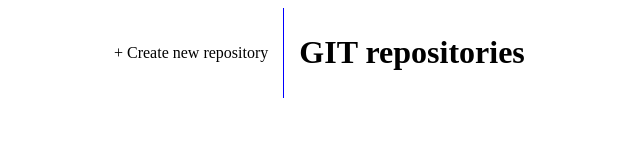
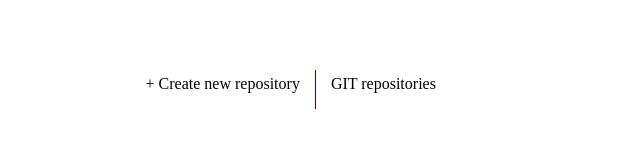
Before and after one commit to raksooo/Ghitto, a website: page static/index.html in a window 1280 px wide. Shown: the whole page, without its empty margins (293-933 px from the left). Drawn offline with Linux system fonts and the light colour scheme; no server answers.

Commit message:
Started styling heading.

```diff
--- a/static/styles.css
+++ b/static/styles.css
@@ -14,8 +14,13 @@ nav#directories span {
 }
 
 table {
-    width: 100%;
+    width: 50%;
     border-collapse: collapse;
+    margin: 70px auto;
+}
+
+table tr:first-child td {
+    padding-bottom: 1rem;
 }
 
 table tr td {
@@ -31,3 +36,9 @@ table tr td:first-child {
 table tr td:last-child {
     width: 55%;
 }
+
+table h1 {
+    margin: 0;
+    font-size: 1rem;
+    font-weight: normal;
+}
```
